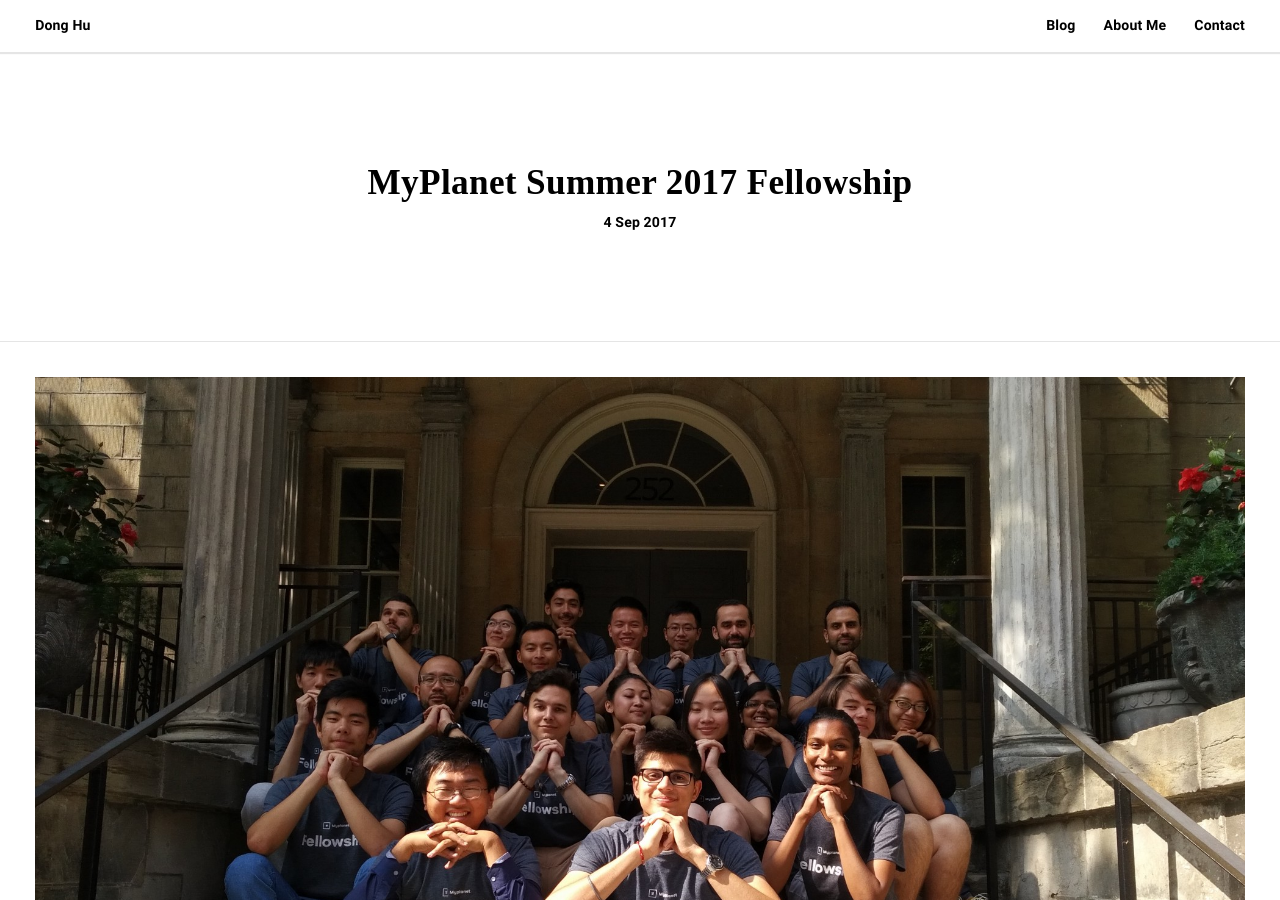
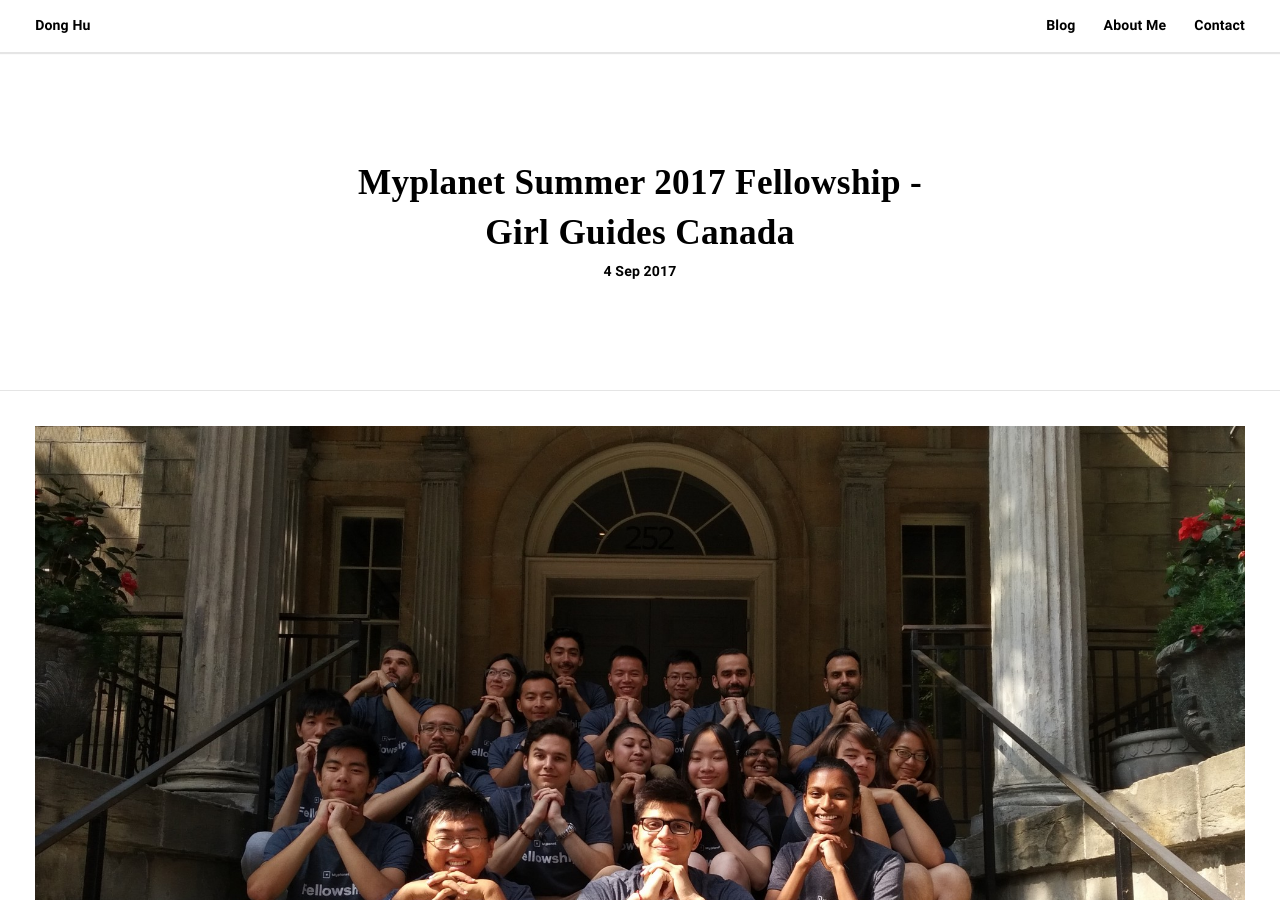
Before and after one commit to chaodonghu/personal-website, a Jekyll site: the page built from _posts/2017-09-04-myplanet.markdown, in a window 1280 px wide and 900 px high. Built offline with Jekyll 4.4.1, drawn with Linux system fonts in a browser that asks for light colours; some web fonts are replaced; some of the changed text lies outside the part shown.

Commit message:
update title on my planet fellowship

```diff
--- a/_posts/2017-09-04-myplanet.markdown
+++ b/_posts/2017-09-04-myplanet.markdown
@@ -1,6 +1,6 @@
 ---
 layout: post
-title: "MyPlanet Summer 2017 Fellowship"
+title: "Myplanet Summer 2017 Fellowship - Girl Guides Canada"
 date: 2017-09-04
 description:
 image: /assets/images/myplanet/1.jpg
```
